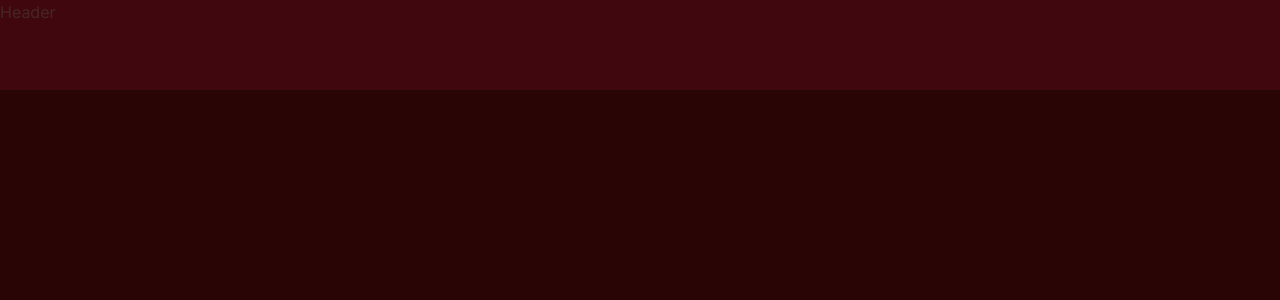
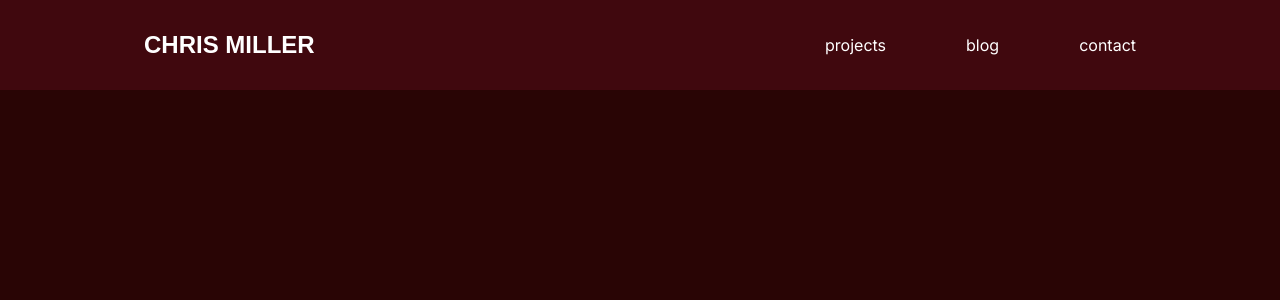
Before and after one commit to ChrisMillerpy/personalsite, a Next.js app: page / in a window 1280 px wide. Shown: the top 300 px of the page. Built offline with nearby package versions, Linux system fonts and the light colour scheme.

Commit message:
Added basic hardcoded header

```diff
--- a/src/app/page.tsx
+++ b/src/app/page.tsx
@@ -1,9 +1,10 @@
 import Header from "@/components/Header";
 
 export default function Home() {
+  const xlPadding: string = "px-36";
   return (
-    <main className="min-h-screen bg-darkred-background px-36">
-      <Header />
+    <main className={`min-h-screen bg-darkred-background ${xlPadding}`}>
+      <Header padding={xlPadding} />
     </main>
   );
 }
--- a/src/components/Header.tsx
+++ b/src/components/Header.tsx
@@ -1,7 +1,30 @@
-const Header = () => {
+interface HeaderProps {
+  padding?: string;
+}
+
+const Header: React.FC<HeaderProps> = ({ padding }) => {
   return (
-    <div className="absolute top-0 left-0 bg-darkred-header opacity-[0.13] w-full h-[90px] z-50">
-      Header
+    <div
+      className={`absolute flex items-center top-0 left-0 bg-darkred-header bg-opacity-[0.13] w-full h-[90px] ${padding}`}
+    >
+      <div className="w-full flex justify-between items-center">
+        <div>
+          <h2 className="uppercase">Chris Miller</h2>
+        </div>
+        <div>
+          <ul className="flex">
+            <li className="ml-20">
+              <a href="">projects</a>
+            </li>
+            <li className="ml-20">
+              <a href="">blog</a>
+            </li>
+            <li className="ml-20">
+              <a href="">contact</a>
+            </li>
+          </ul>
+        </div>
+      </div>
     </div>
   );
 };
```
